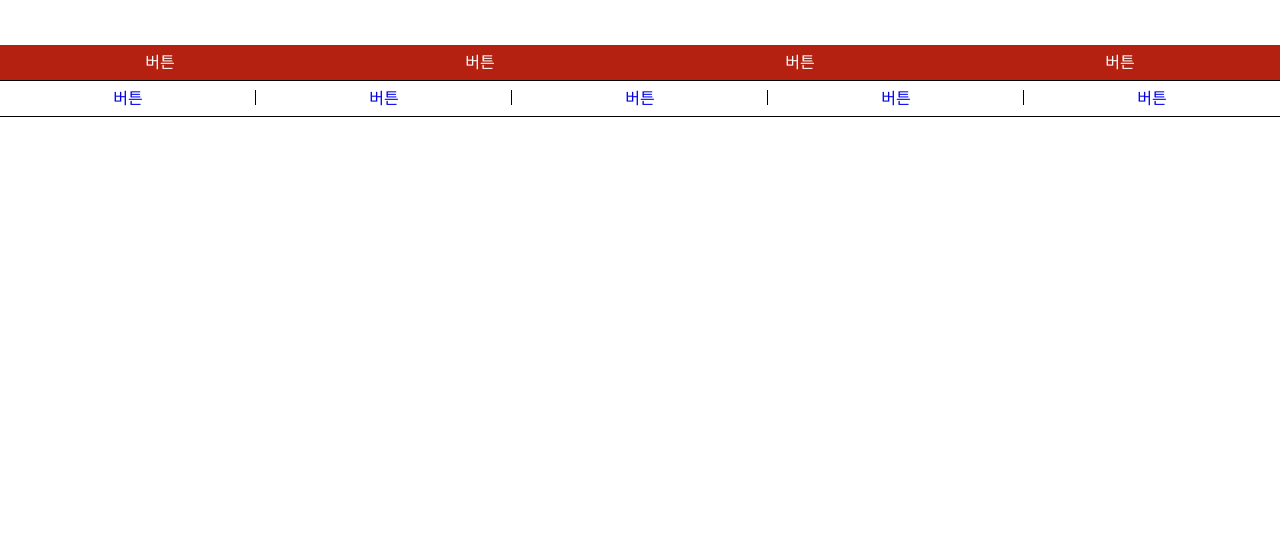
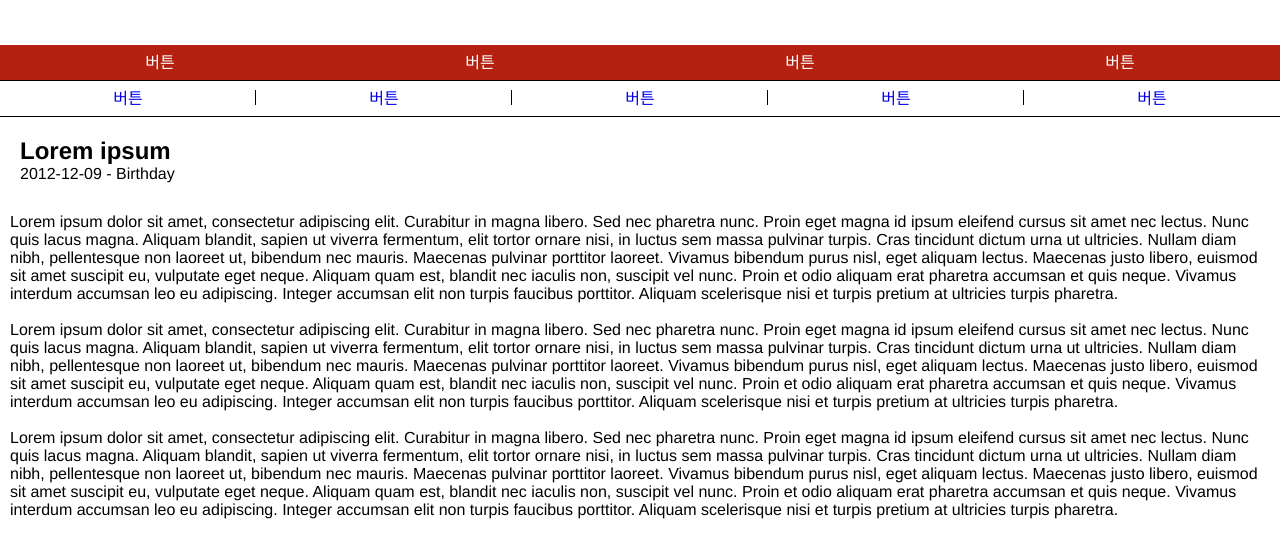
Before and after one commit to Am-su/HTML-CSS, a plain HTML site: page Part2. HTML5+CSS3를 사용한 레이아웃 구성/Chapter6 스마트폰 레이아웃/스마트폰 레이아웃.html in a window 1280 px wide. Drawn offline with Linux system fonts and the light colour scheme.

Commit message:
본문구성

```diff
--- a/Part2. HTML5+CSS3를 사용한 레이아웃 구성/Chapter6 스마트폰 레이아웃/스마트폰 레이아웃.html
+++ b/Part2. HTML5+CSS3를 사용한 레이아웃 구성/Chapter6 스마트폰 레이아웃/스마트폰 레이아웃.html
@@ -120,7 +120,10 @@
         }
     </style>
     <!--본문-->
-    <style></style>
+    <style>
+        #section_header{padding:20px;}
+        #section_article{padding:10px;}
+    </style>
     <!--푸터-->
     <style></style>
 </head>
@@ -159,6 +162,19 @@
             <div><a href="#">버튼</a></div>
             <div><a href="#">버튼</a></div>
         </nav>
+        <section id="main_section">
+            <header id="section_header">
+                <h1>Lorem ipsum</h1>
+                <time>2012-12-09 - Birthday</time>
+            </header>
+            <article id="section_article">
+                <p>Lorem ipsum dolor sit amet, consectetur adipiscing elit. Curabitur in magna libero. Sed nec pharetra nunc. Proin eget magna id ipsum eleifend cursus sit amet nec lectus. Nunc quis lacus magna. Aliquam blandit, sapien ut viverra fermentum, elit tortor ornare nisi, in luctus sem massa pulvinar turpis. Cras tincidunt dictum urna ut ultricies. Nullam diam nibh, pellentesque non laoreet ut, bibendum nec mauris. Maecenas pulvinar porttitor laoreet. Vivamus bibendum purus nisl, eget aliquam lectus. Maecenas justo libero, euismod sit amet suscipit eu, vulputate eget neque. Aliquam quam est, blandit nec iaculis non, suscipit vel nunc. Proin et odio aliquam erat pharetra accumsan et quis neque. Vivamus interdum accumsan leo eu adipiscing. Integer accumsan elit non turpis faucibus porttitor. Aliquam scelerisque nisi et turpis pretium at ultricies turpis pharetra.</p>
+                <br />
+                <p>Lorem ipsum dolor sit amet, consectetur adipiscing elit. Curabitur in magna libero. Sed nec pharetra nunc. Proin eget magna id ipsum eleifend cursus sit amet nec lectus. Nunc quis lacus magna. Aliquam blandit, sapien ut viverra fermentum, elit tortor ornare nisi, in luctus sem massa pulvinar turpis. Cras tincidunt dictum urna ut ultricies. Nullam diam nibh, pellentesque non laoreet ut, bibendum nec mauris. Maecenas pulvinar porttitor laoreet. Vivamus bibendum purus nisl, eget aliquam lectus. Maecenas justo libero, euismod sit amet suscipit eu, vulputate eget neque. Aliquam quam est, blandit nec iaculis non, suscipit vel nunc. Proin et odio aliquam erat pharetra accumsan et quis neque. Vivamus interdum accumsan leo eu adipiscing. Integer accumsan elit non turpis faucibus porttitor. Aliquam scelerisque nisi et turpis pretium at ultricies turpis pharetra.</p>
+                <br />
+                <p>Lorem ipsum dolor sit amet, consectetur adipiscing elit. Curabitur in magna libero. Sed nec pharetra nunc. Proin eget magna id ipsum eleifend cursus sit amet nec lectus. Nunc quis lacus magna. Aliquam blandit, sapien ut viverra fermentum, elit tortor ornare nisi, in luctus sem massa pulvinar turpis. Cras tincidunt dictum urna ut ultricies. Nullam diam nibh, pellentesque non laoreet ut, bibendum nec mauris. Maecenas pulvinar porttitor laoreet. Vivamus bibendum purus nisl, eget aliquam lectus. Maecenas justo libero, euismod sit amet suscipit eu, vulputate eget neque. Aliquam quam est, blandit nec iaculis non, suscipit vel nunc. Proin et odio aliquam erat pharetra accumsan et quis neque. Vivamus interdum accumsan leo eu adipiscing. Integer accumsan elit non turpis faucibus porttitor. Aliquam scelerisque nisi et turpis pretium at ultricies turpis pharetra.</p>
+            </article>
+        </section>
     </div>
 </body>
 </html>
```
